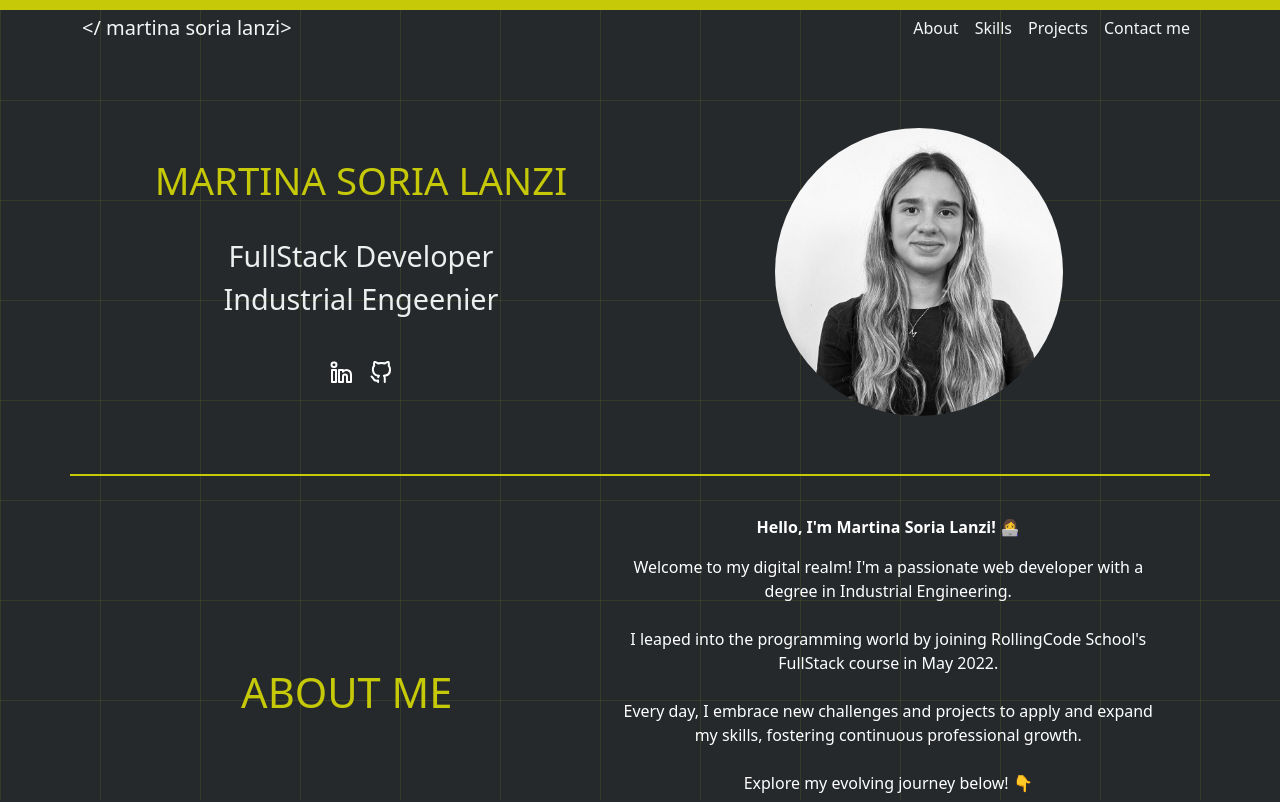
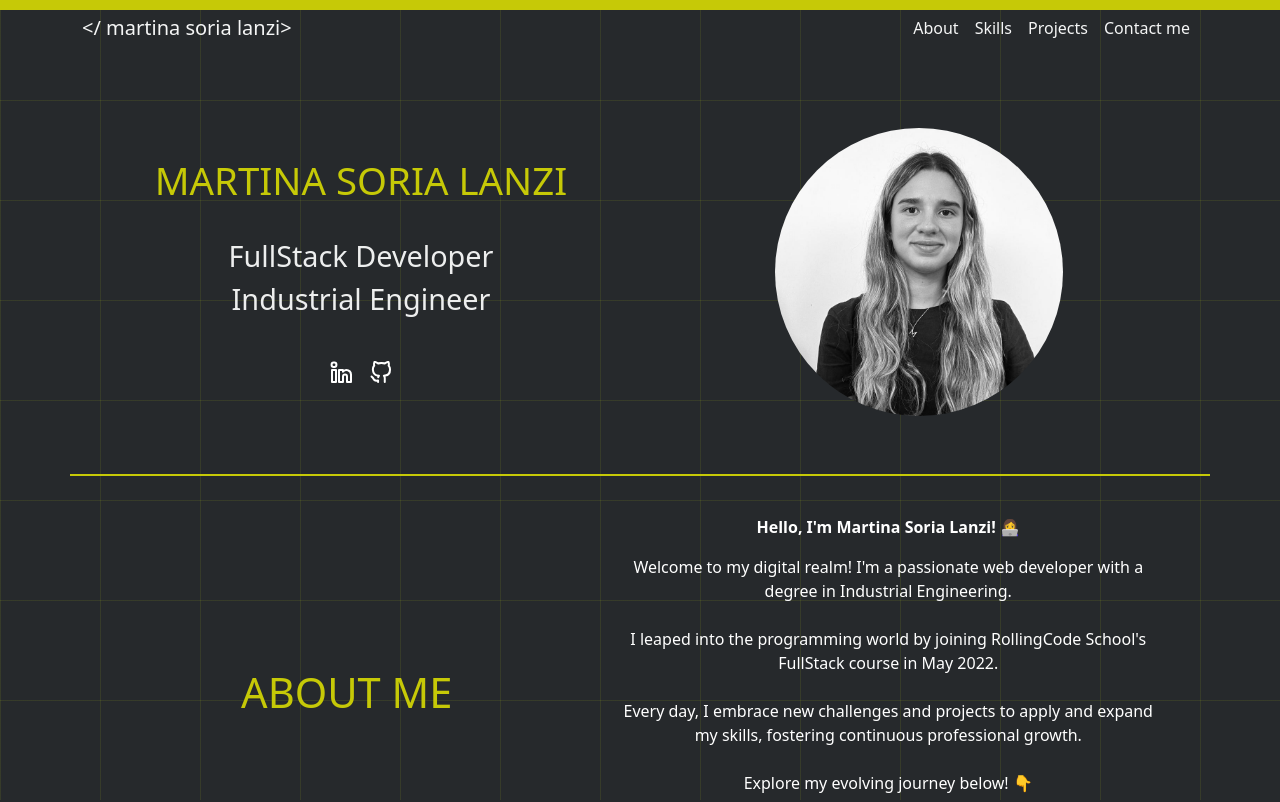
Before and after one commit to Martinasorialanzi/portfolio2.0, a React (Vite) app: page / in a window 1280 px wide. Shown: the top 802 px of the page. Built offline with nearby package versions, Linux system fonts and the light colour scheme.

Commit message:
words spelling

```diff
--- a/src/components/about/About.jsx
+++ b/src/components/about/About.jsx
@@ -3,7 +3,7 @@ import { Col, Container, Row } from "react-bootstrap";
 import "../about/about.css";
 // import fotCv from "../../assets/img/fotCv.jpg"
 import { Link } from "react-router-dom";
-import pdf from "../../assets/cv/CvMartinaSoriaLanzi.pdf";
+import pdf from "../../assets/cv/ResumeMartinaSoriaLanzi.pdf";
 
 const About = () => {
   return (
--- a/src/components/footer/Footer.jsx
+++ b/src/components/footer/Footer.jsx
@@ -2,7 +2,7 @@ import React from "react";
 import { Container, Row, Col } from "react-bootstrap";
 import { Link } from "react-router-dom";
 import "../footer/footer.css";
-import pdf from "../../assets/cv/CvMartinaSoriaLanzi.pdf";
+import pdf from "../../assets/cv/ResumeMartinaSoriaLanzi.pdf";
 
 const Footer = () => {
   return (
--- a/src/components/presentation/Presentation.jsx
+++ b/src/components/presentation/Presentation.jsx
@@ -20,7 +20,7 @@ const Presentation = () => {
             <Row>
               <p className="miNombre my-4">MARTINA SORIA LANZI</p>
               <p className="miCarrera m-0">FullStack Developer</p>
-              <p className="miCarrera mt-0">Industrial Engeenier</p>
+              <p className="miCarrera mt-0">Industrial Engineer</p>
               <Col className="mb-4 mt-4">
                 <Link
                   to="https://www.linkedin.com/in/martina-soria-lanzi-4004371b8/"
```
Also changed, not shown: 2 other files (tests, documents, lock files or other folders).
